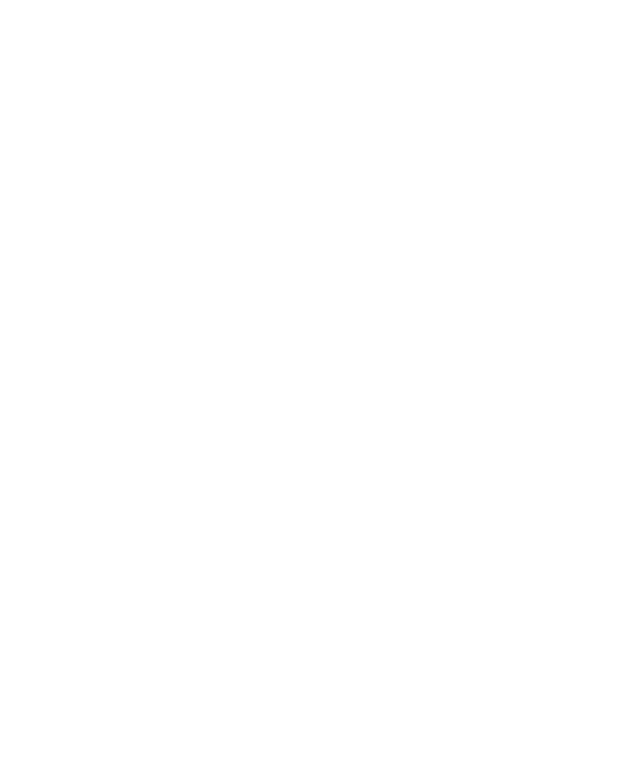
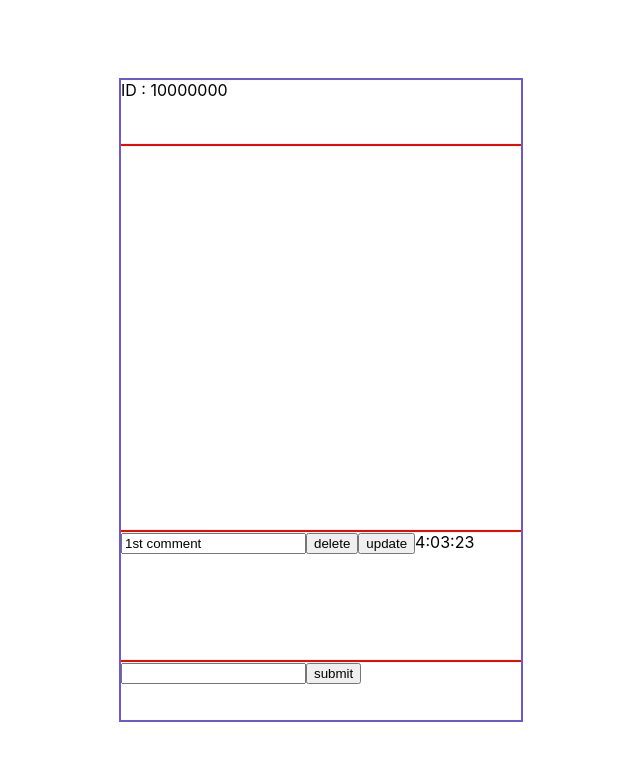
Before and after one commit to Cupcakes33/Redux-toolkit-practice, a React (Create React App) app: page / in a window 1280 px wide. Shown: the top 760 px of the page, without its empty margins (319-959 px from the left). Built offline with nearby package versions, Linux system fonts and the light colour scheme.

Commit message:
중간저장

```diff
--- a/src/App.js
+++ b/src/App.js
@@ -1,7 +1,11 @@
-
+import CommentsContainer from "./container/CommentsContainer";
 
 function App() {
-  return <div></div>
+  return (
+    <div>
+      <CommentsContainer />
+    </div>
+  );
 }
 
 export default App;
--- /dev/null
+++ b/src/components/Comments.js
@@ -0,0 +1,57 @@
+import { useState } from "react";
+
+const Comments = ({ postId, comments, onAddComments, onDeleteComments }) => {
+  const today = new Date();
+  const timeStringify = today.toLocaleTimeString("ko");
+  const [input, setInput] = useState("");
+  const inputChangeHandler = (event) => {
+    setInput(event.target.value);
+  };
+  const formSubmitHandler = (event) => {
+    event.preventDefault();
+    const addCommentsData = {
+      postId: postId,
+      text: input,
+      createAt: timeStringify,
+    };
+    onAddComments(addCommentsData);
+    setInput("");
+  };
+
+  const deleteButtonHandler = (id) => {
+    onDeleteComments(id);
+  };
+
+  return (
+    <div className="box">
+      <div className="headerWrapper">
+        <span>ID : {postId}</span>
+      </div>
+      <div className="contentsWrapper"></div>
+      <div className="contentsComments">
+        {comments.map((comments, n) => {
+          return (
+            <div key={`comments${n}`}>
+              <input value={comments.text} readOnly />
+              <button
+                onClick={() => {
+                  deleteButtonHandler(comments.commentsId);
+                }}
+              >
+                delete
+              </button>
+              <button>update</button>
+              <span>{comments.createAt}</span>
+            </div>
+          );
+        })}
+      </div>
+      <form className="contentsInput" onSubmit={formSubmitHandler}>
+        <input type="text" value={input} onChange={inputChangeHandler} />
+        <button type="submit">submit</button>
+      </form>
+    </div>
+  );
+};
+
+export default Comments;
--- /dev/null
+++ b/src/container/CommentsContainer.js
@@ -0,0 +1,24 @@
+import { useDispatch, useSelector } from "react-redux";
+import Comments from "../components/Comments";
+import { addComments, deleteComments } from "../redux/module/comments";
+
+const CommentsContainer = () => {
+  const postId = useSelector((state) => state.comments.post[0].postId);
+  const comments = useSelector((state) => state.comments.comments);
+  const dispatch = useDispatch();
+
+  return (
+    <Comments
+      postId={postId}
+      comments={comments}
+      onAddComments={(e) => {
+        dispatch(addComments(e));
+      }}
+      onDeleteComments={(e) => {
+        dispatch(deleteComments(e));
+      }}
+    />
+  );
+};
+
+export default CommentsContainer;
--- a/src/index.css
+++ b/src/index.css
@@ -5,9 +5,44 @@
     sans-serif;
   -webkit-font-smoothing: antialiased;
   -moz-osx-font-smoothing: grayscale;
+  min-height: 100vh;
+  display: flex;
+  flex-direction: column;
+  justify-content: center;
+  align-items: center;
 }
 
 code {
   font-family: source-code-pro, Menlo, Monaco, Consolas, "Courier New",
     monospace;
 }
+
+.box {
+  width: 400px;
+  height: calc(400 * 1.6px);
+  border: 2px solid slateblue;
+}
+
+.headerWrapper {
+  width: 100%;
+  height: 10%;
+  border-bottom: 2px solid red;
+}
+
+.contentsWrapper {
+  width: 100%;
+  height: 60%;
+  border-bottom: 2px solid red;
+}
+
+.contentsComments {
+  width: 100%;
+  height: 20%;
+  border-bottom: 2px solid red;
+  overflow-y: scroll;
+}
+
+.contentsInput {
+  width: 100%;
+  height: 10%;
+}
--- a/src/index.js
+++ b/src/index.js
@@ -2,10 +2,14 @@
 import ReactDOM from "react-dom/client";
 import "./index.css";
 import App from "./App";
+import { store } from "./redux/config/store";
+import { Provider } from "react-redux";
 
 const root = ReactDOM.createRoot(document.getElementById("root"));
 root.render(
   <React.StrictMode>
-    <App />
+    <Provider store={store}>
+      <App />
+    </Provider>
   </React.StrictMode>
 );
--- /dev/null
+++ b/src/redux/config/store.js
@@ -0,0 +1,8 @@
+import { configureStore } from "@reduxjs/toolkit";
+import commentsReducer from "../module/comments";
+
+export const store = configureStore({
+  reducer: {
+    comments: commentsReducer,
+  },
+});
--- /dev/null
+++ b/src/redux/module/comments.js
@@ -0,0 +1,41 @@
+import { current, createSlice } from "@reduxjs/toolkit";
+
+const initialState = {
+  post: [{ postId: 10000000 }],
+  comments: [
+    {
+      postId: 0,
+      commentsId: 0,
+      text: "1st comment",
+      isLike: false,
+      createAt: "4:03:23",
+    },
+  ],
+};
+
+export const commentsSlice = createSlice({
+  name: "comments",
+  initialState,
+  reducers: {
+    addComments: (state, action) => {
+      const { postId, text, createAt } = action.payload;
+      state.comments.push({
+        postId: postId,
+        commentsId: Date.now(),
+        text: text,
+        isLike: false,
+        createAt: createAt,
+      });
+    },
+    deleteComments: (state, action) => {
+      state.comments.filter((comment) => comment !== action.payload);
+    },
+    isLikeComments: (state, action) => {},
+    updateComments: (state, action) => {},
+  },
+});
+
+export const { addComments, deleteComments, isLikeComments, updateComments } =
+  commentsSlice.actions;
+
+export default commentsSlice.reducer;
```
Also changed, not shown: 1 other file (tests, documents, lock files or other folders).
